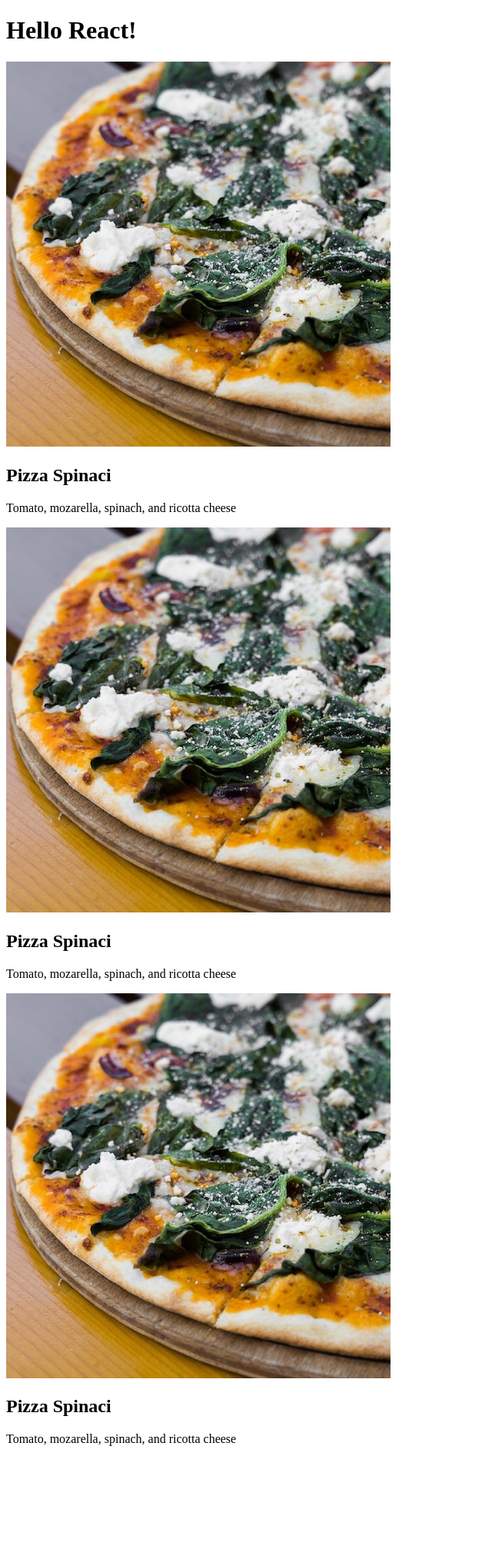
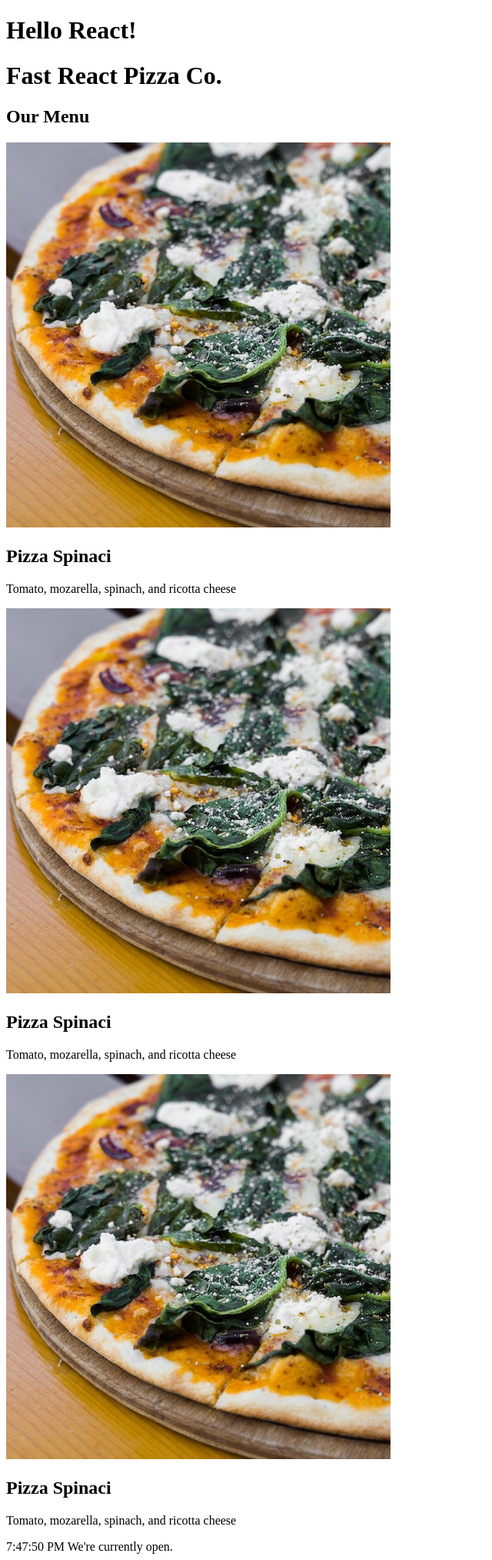
Before and after one commit to sureshcstha/03-pizza-menu, a React (Create React App) app: page / in a window 1280 px wide. Shown: the whole page at 77% size, without its empty margins (0-640 px from the left). Before the commit the page ends 1894 px from the top, so only its background shows below. Built offline with nearby package versions, Linux system fonts and the light colour scheme.

Commit message:
add more components

```diff
--- a/src/index.js
+++ b/src/index.js
@@ -1,5 +1,5 @@
-import React from 'react';
-import ReactDOM from 'react-dom/client';
+import React from "react";
+import ReactDOM from "react-dom/client";
 
 const pizzaData = [
   {
@@ -46,30 +46,49 @@
   },
 ];
 
-
 function App() {
   return (
     <div>
-        <h1>Hello React!</h1>
-        <Pizza />
-        <Pizza />
-        <Pizza />
+      <h1>Hello React!</h1>
+      <Header />
+      <Menu />
+      <Footer />
     </div>
-  )
+  );
+}
+
+function Header() {
+  return <h1>Fast React Pizza Co.</h1>;
+}
+
+function Menu() {
+  return (
+    <div>
+      <h2>Our Menu</h2>
+      <Pizza />
+      <Pizza />
+      <Pizza />
+    </div>
+  );
+}
+
+function Footer() {
+  return (
+    <footer>{new Date().toLocaleTimeString()} We're currently open.</footer>
+  );
 }
 
 function Pizza() {
   return (
     <div>
-      <img src="pizzas/spinaci.jpg" alt="Pizza Spinaci"/>
+      <img src="pizzas/spinaci.jpg" alt="Pizza Spinaci" />
       <h2>Pizza Spinaci</h2>
       <p>Tomato, mozarella, spinach, and ricotta cheese</p>
     </div>
-  )
+  );
 }
 
-
-const root = ReactDOM.createRoot(document.getElementById('root'));
+const root = ReactDOM.createRoot(document.getElementById("root"));
 root.render(
   <React.StrictMode>
     <App />
```
